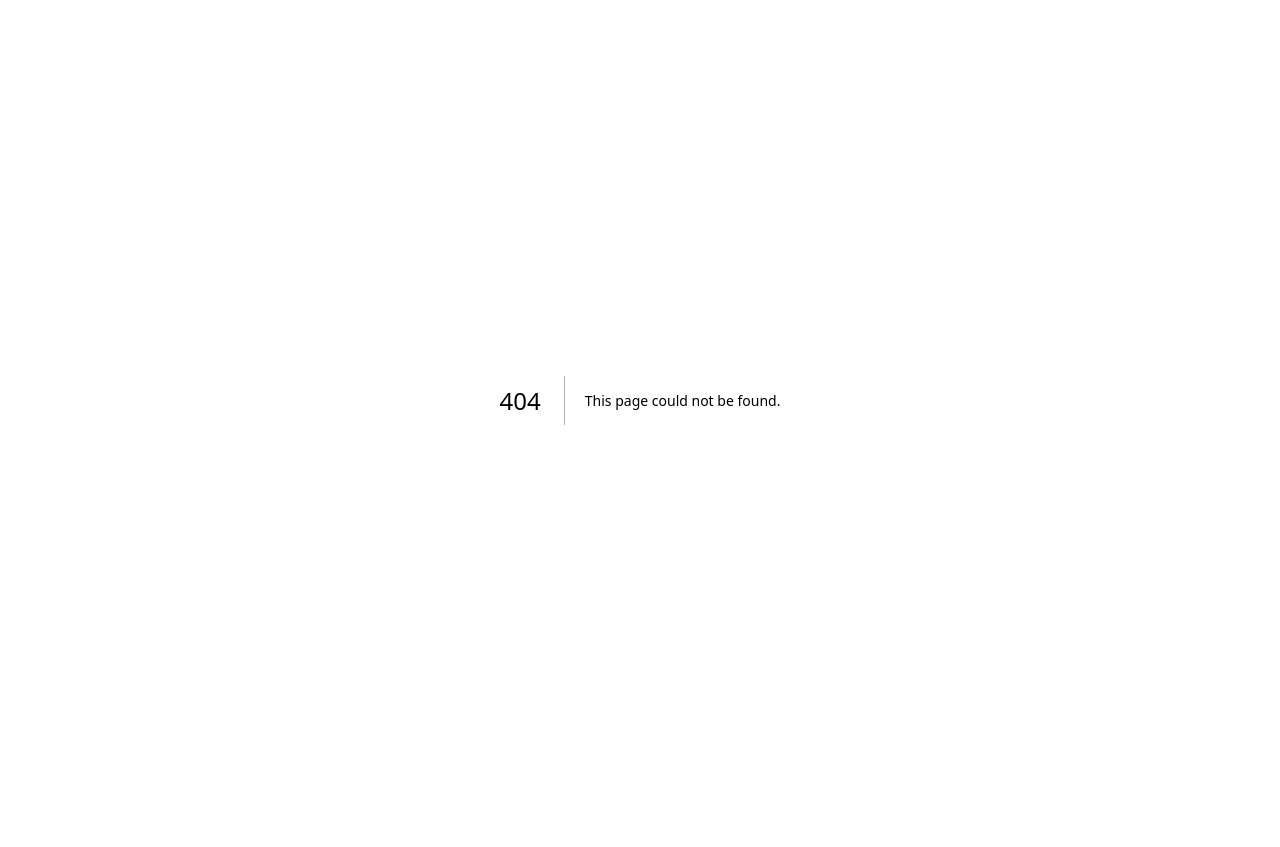
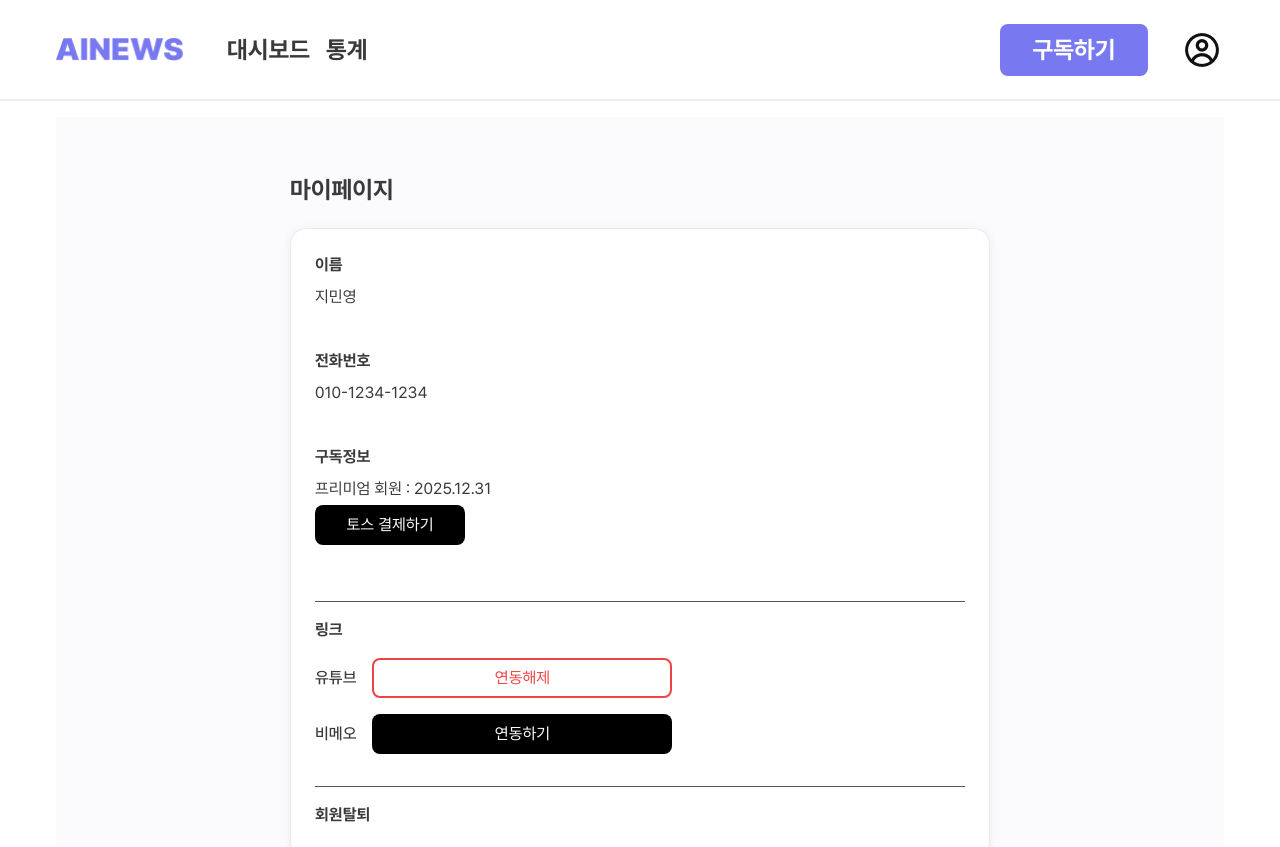
Before and after one commit to FC-DEV2-FinalProject/unicat-ui, a Next.js app: page /mypage in a window 1280 px wide. Before the commit this address had no page. Shown: the top 847 px of the page. Before the commit the page ends 800 px from the top, so only its background shows below. Built offline with nearby package versions, Linux system fonts and the light colour scheme.

Commit message:
ui/ux: 마이페이지, 로딩페이지 추가

```diff
--- /dev/null
+++ b/src/app/(home)/loading/page.tsx
@@ -0,0 +1,16 @@
+import React, { JSX } from "react";
+
+export default function MyPage(): JSX.Element {
+  return (
+    <div className="flex flex-col items-center justify-center gap-[90px] relative bg-gray-50 min-h-screen">
+      <main className="flex flex-col w-full max-w-[700px] items-center gap-4 text-center relative flex-[0_0_auto]">
+        <h1 className="font-bold text-2xl text-gray-800">
+          방금 만든 이야기로 뉴스를 만들고 있어요!
+        </h1>
+        <h2 className="text-gray-600 font-normal">
+          약 2분정도 소요될 예정이니, 화면을 끄지 말고 기다려주세요.
+        </h2>
+      </main>
+    </div>
+  );
+}
--- /dev/null
+++ b/src/app/(home)/mypage/page.tsx
@@ -0,0 +1,52 @@
+import { Card, CardContent } from "@/src/components/ui/card/card";
+import React, { JSX } from "react";
+
+export default function MyPage(): JSX.Element {
+  return (
+    <div className="flex flex-col items-center justify-center gap-[90px] relative bg-purple-6 min-h-screen">
+      <main className="flex flex-col w-full max-w-[700px] items-center gap-6 relative flex-[0_0_auto]">
+        <h1 className="font-bold-24 text-gray-5 font-bold text-[length:var(--bold-24-font-size)] tracking-[var(--bold-24-letter-spacing)] leading-[var(--bold-24-line-height)] self-start">
+          마이페이지
+        </h1>
+        <Card className="w-[700px] bg-white rounded-2xl border border-solid border-gray-1 shadow-[0px_1px_8px_2px_#0000000a] mx-auto">
+          <CardContent className="flex flex-col w-full px-6 py-6">
+            <div className="flex flex-col mb-10">
+              <div className="text-gray-5 font-bold mb-2">이름</div>
+              <div className="text-gray-5">지민영</div>
+            </div>
+            <div className="flex flex-col mb-10">
+              <div className="text-gray-5 font-bold mb-2">전화번호</div>
+              <div className="text-gray-5">010-1234-1234</div>
+            </div>
+            <div className="flex flex-col mb-10">
+              <div className="text-gray-5 font-bold mb-2">구독정보</div>
+              <div className="text-gray-5 mb-1">프리미엄 회원 : 2025.12.31</div>
+              <button className="w-[150px] h-[40px] bg-black rounded-lg text-white hover:bg-purple-2 flex items-center justify-center">
+                토스 결제하기
+              </button>
+            </div>
+
+            <div className="w-full h-px bg-gray-4 my-4"></div>
+            <div className="flex flex-col mb-4">
+              <div className="text-gray-5 font-bold mb-4">링크</div>
+              <div className="flex items-center">
+                <div className="text-gray-5 font-medium mr-4">유튜브</div>
+                <button className="w-[300px] h-[40px] bg-white border-2 border-red-500 text-red-500 rounded-lg hover:bg-red-50 flex items-center justify-center">
+                  연동해제
+                </button>
+              </div>
+            </div>
+            <div className="flex items-center mb-4">
+              <div className="text-gray-5 font-medium mr-4">비메오</div>
+              <button className="w-[300px] h-[40px] bg-black rounded-lg text-white hover:bg-purple-2 flex items-center justify-center">
+                연동하기
+              </button>
+            </div>
+            <div className="w-full h-px bg-gray-4 my-4"></div>
+            <div className="text-gray-5 font-bold mb-2">회원탈퇴</div>
+          </CardContent>
+        </Card>
+      </main>
+    </div>
+  );
+}
--- a/src/components/layout/Header.tsx
+++ b/src/components/layout/Header.tsx
@@ -8,6 +8,7 @@ import {
 } from "@/src/components/common/navigation-menu";
 import React, { JSX } from "react";
 import Image from "next/image";
+import Link from "next/link";
 
 const navigationItems = [
   { id: "dashboard", label: "대시보드", active: true },
@@ -21,6 +22,7 @@ const Header = (): JSX.Element => {
         <div className="container flex items-center justify-between h-full max-w-[1200px] mx-auto px-4">
           <div className="flex items-center gap-11">
             {/* Logo */}
+            <Link href="/">
               <Image
                 alt="AINEWS"
                 src="/images/logo.png"
@@ -28,16 +30,18 @@ const Header = (): JSX.Element => {
                 height={24}
                 priority
               />
+            </Link>
 
             {/* Navigation */}
             <NavigationMenu>
               <NavigationMenuList className="flex gap-11 flex-nowrap">
                 {navigationItems.map((item) => (
-                                    <NavigationMenuItem key={item.id} className="relative">
+                  <NavigationMenuItem
+                    key={item.id}
+                    className="relative">
                     <NavigationMenuLink
                       href={`#${item.id}`}
-                                            className="text-gray-5 font-bold text-[24px]"
-                                        >
+                      className="text-gray-5 font-bold text-[24px]">
                       {item.label}
                     </NavigationMenuLink>
                   </NavigationMenuItem>
@@ -50,12 +54,12 @@ const Header = (): JSX.Element => {
             {/* Subscribe Button */}
             <div
               id="버튼 영역 추후 변경"
-                            className="w-[148px] h-[52px] bg-purple-1 rounded-lg text-white font-bold text-[24px] hover:bg-purple-2 flex items-center justify-center"
-                        >
+              className="w-[148px] h-[52px] bg-purple-1 rounded-lg text-white font-bold text-[24px] hover:bg-purple-2 flex items-center justify-center">
               구독하기
             </div>
 
             {/* User Avatar */}
+            <Link href="/mypage">
               <div className="p-1">
                 <Image
                   alt="avatar"
@@ -65,6 +69,7 @@ const Header = (): JSX.Element => {
                   className="w-[36px] h-[36px] rounded-full object-cover"
                 />
               </div>
+            </Link>
           </div>
         </div>
       </div>
```
Lines whose indentation alone changed are shown as unchanged.
